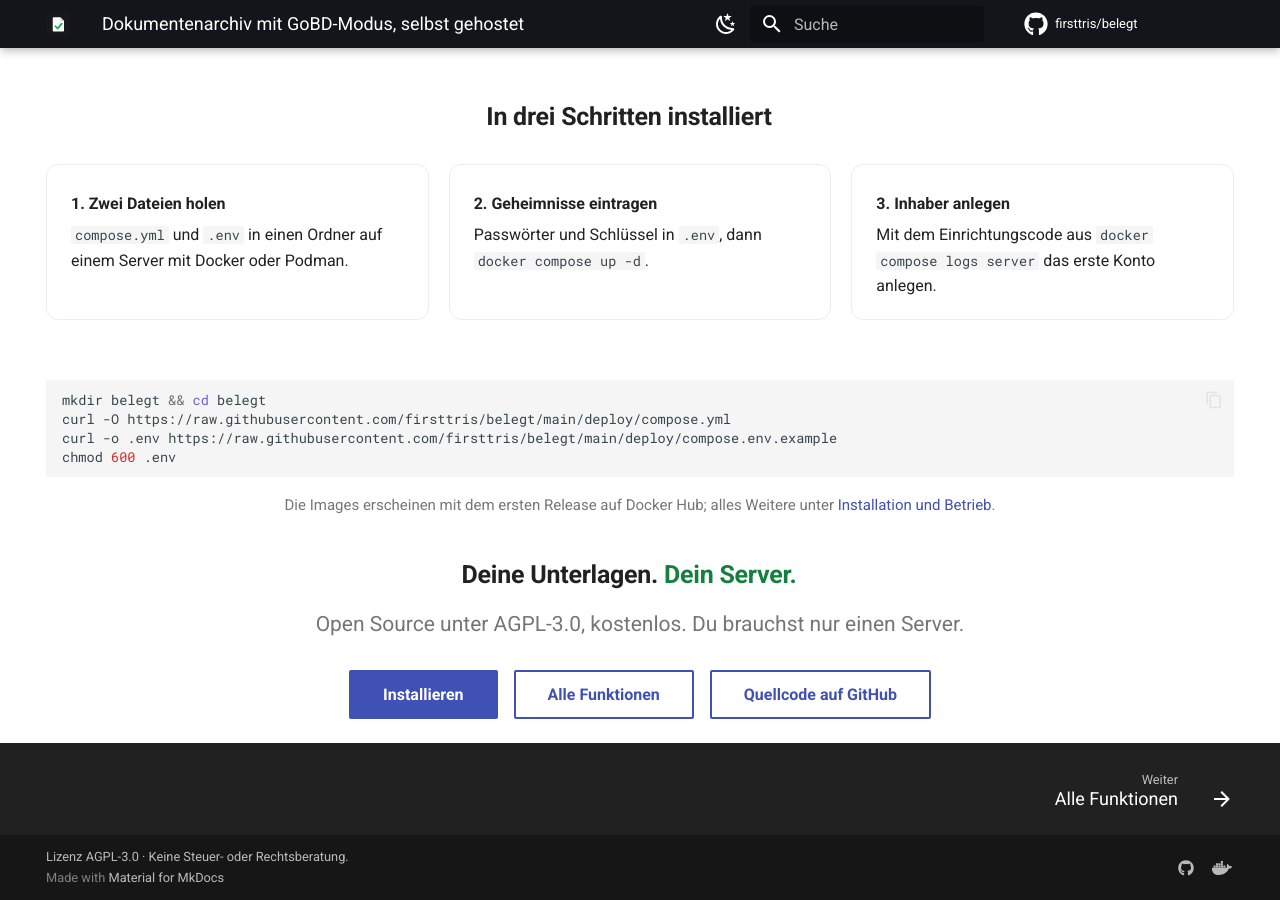
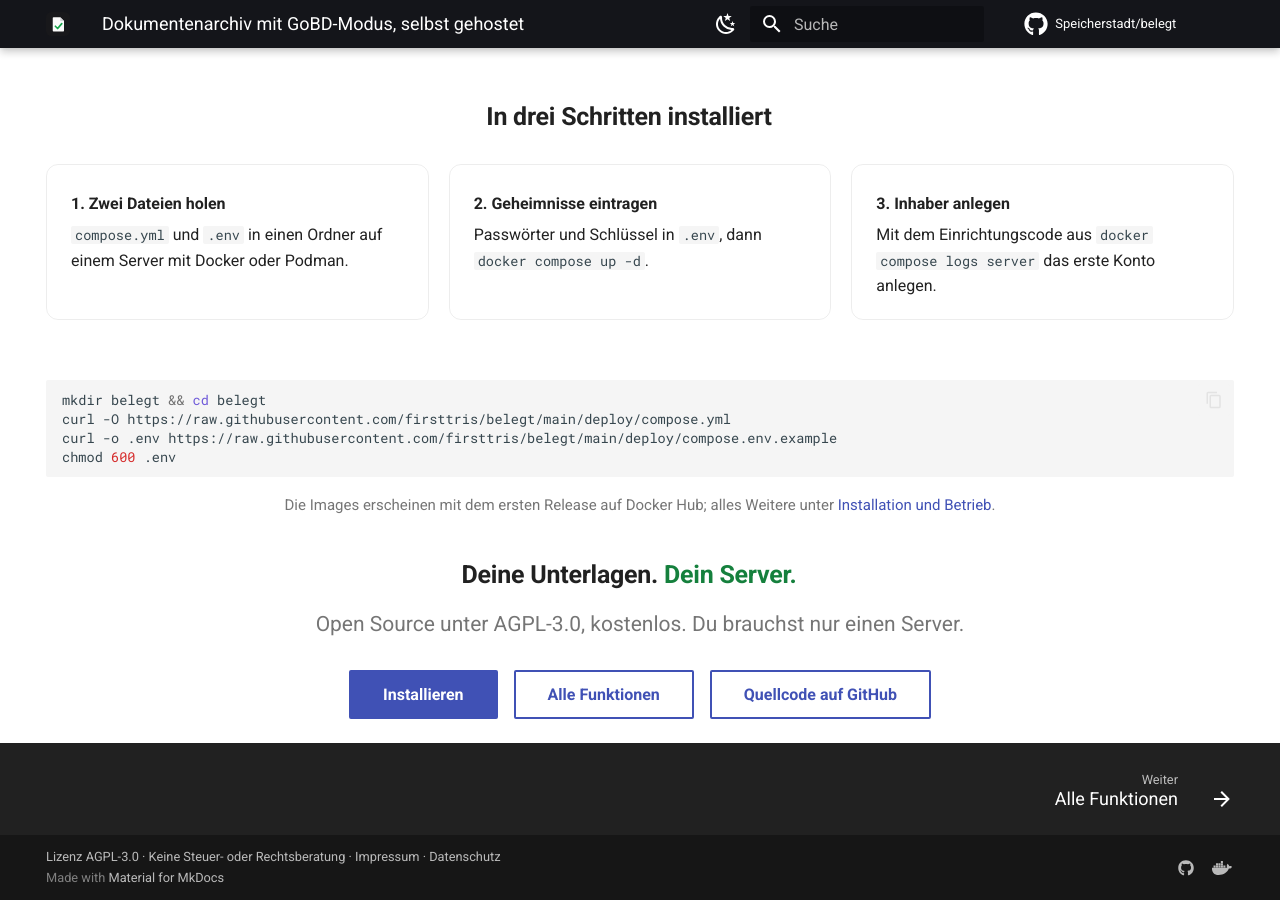
Before and after one commit to Speicherstadt/belegt, an MkDocs documentation site: the page built from docs/index.md, in a window 1280 px wide and 900 px high, scrolled down 6480 px. Built offline with MkDocs 1.6.1 and Material for MkDocs 9.7.7, drawn with Linux system fonts in a browser that asks for light colours; plug-ins that fetch from the network failed and are left out; comment, search, counter and statistics services are not loaded.

Commit message:
Doku: Schriften selbst ausliefern, Impressum und Datenschutz im Fuß
- Privacy-Plugin: Google Fonts werden beim Bauen heruntergeladen und von belegt.net
  ausgeliefert, der Browser fragt keine Dritten mehr an. Nachgeladene Theme-Skripte
  (Mermaid, Bildergalerie, Pyodide) bleiben ausgenommen, die Doku nutzt sie nicht.
- Fuß jeder Seite verlinkt Impressum und Datenschutzerklärung.
- site_url auf https://belegt.net/, Repo-Links auf Speicherstadt/belegt.

Co-Authored-By: Claude Opus 5.5 <noreply@anthropic.com>

```diff
--- a/mkdocs.yml
+++ b/mkdocs.yml
@@ -1,15 +1,19 @@
-# Dokumentation als Website: https://firsttris.github.io/belegt/
+# Dokumentation als Website: https://belegt.net/
 # Quelle ist docs/, gebaut mit Zensical (.github/workflows/docs.yml), dem Nachfolger von MkDocs Material.
 # Lokal: pip install -r requirements-docs.txt && zensical serve
 site_name: Belegt
 site_description: >-
   Belegt, das selbst gehostete Dokumentenarchiv mit GoBD-Modus: Mails, E-Rechnungen, Scans und beliebige Dokumente,
   unveränderbar bis Fristende, durchsuchbar, mit Prüferzugang und Datenträger für die Betriebsprüfung.
-site_url: https://firsttris.github.io/belegt/
-repo_url: https://github.com/firsttris/belegt
-repo_name: firsttris/belegt
+site_url: https://belegt.net/
+repo_url: https://github.com/Speicherstadt/belegt
+repo_name: Speicherstadt/belegt
 edit_uri: edit/main/docs/
-copyright: Lizenz AGPL-3.0 · Keine Steuer- oder Rechtsberatung.
+# Impressum und Datenschutz im Fuß jeder Seite
+copyright: >-
+  Lizenz AGPL-3.0 · Keine Steuer- oder Rechtsberatung ·
+  <a href="https://teufel-it.de/de/impressum/">Impressum</a> ·
+  <a href="https://speicherstadt.app/datenschutz/">Datenschutz</a>
 
 docs_dir: docs
 # Seiten als betrieb.html statt betrieb/: so stimmen relative Bildpfade auch auf GitHub
@@ -82,6 +86,14 @@ theme:
 
 plugins:
   - search
+  # Schriften (Google Fonts) beim Bauen herunterladen und mit ausliefern: Der Browser lädt nichts von Dritten
+  # nach (DSGVO). Zwischenspeicher in .cache/. Ausgenommen sind Skripte, die das Theme nur bei Bedarf nachlädt
+  # (Mermaid, Bildergalerie, Python im Browser): Die Doku nutzt sie nicht, und die Galerie zöge Werbe-Skripte
+  # für Videos mit.
+  - privacy:
+      assets_exclude:
+        - unpkg.com/*
+        - cdn.jsdelivr.net/*
 
 # Startseite als Rundgang in Bildern (index.md)
 extra_css:
@@ -111,7 +123,7 @@ markdown_extensions:
 extra:
   social:
     - icon: fontawesome/brands/github
-      link: https://github.com/firsttris/belegt
+      link: https://github.com/Speicherstadt/belegt
       name: Quellcode auf GitHub
     - icon: fontawesome/brands/docker
       link: https://hub.docker.com/r/tristanteu/belegt
```
Also changed, not shown: 1 other file.
